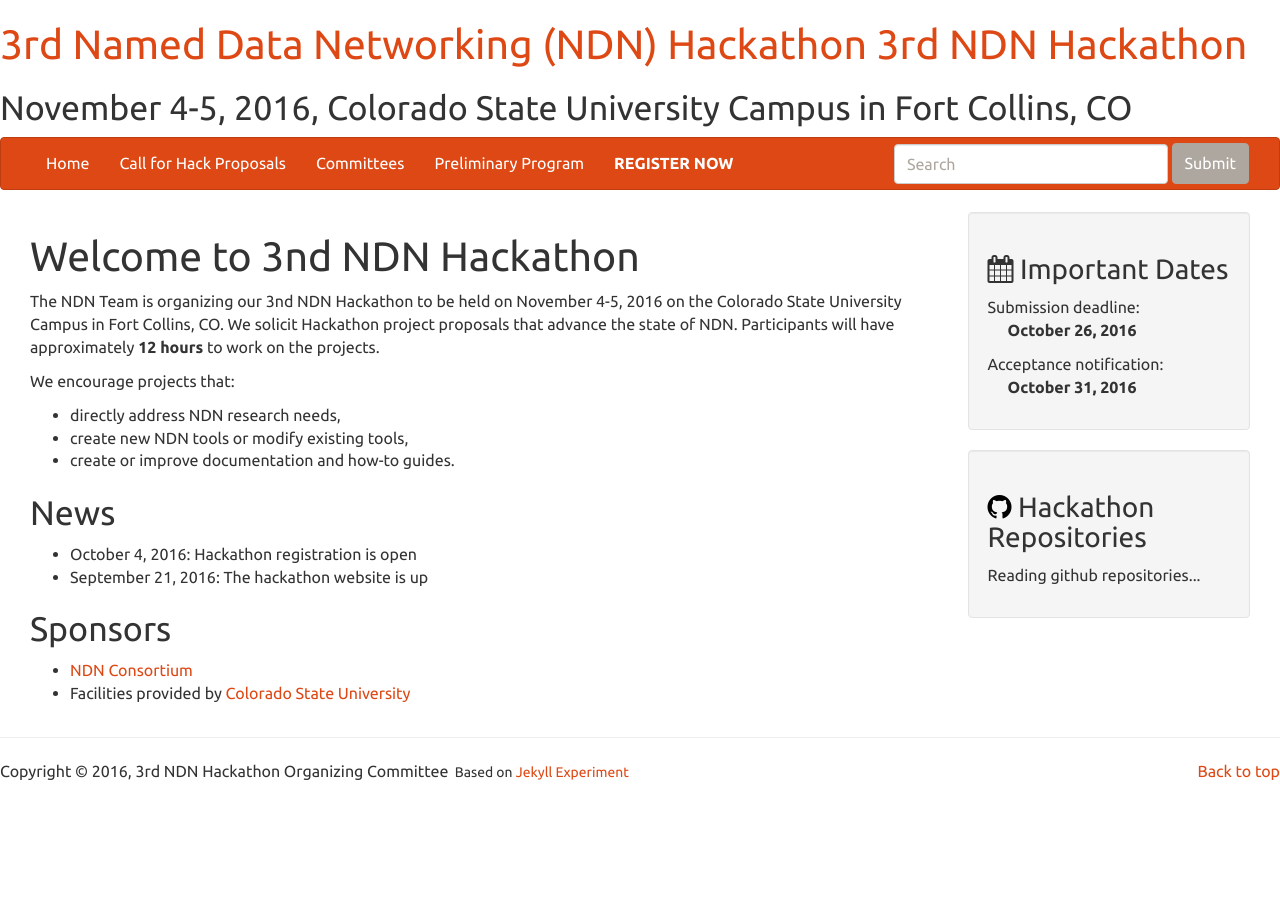
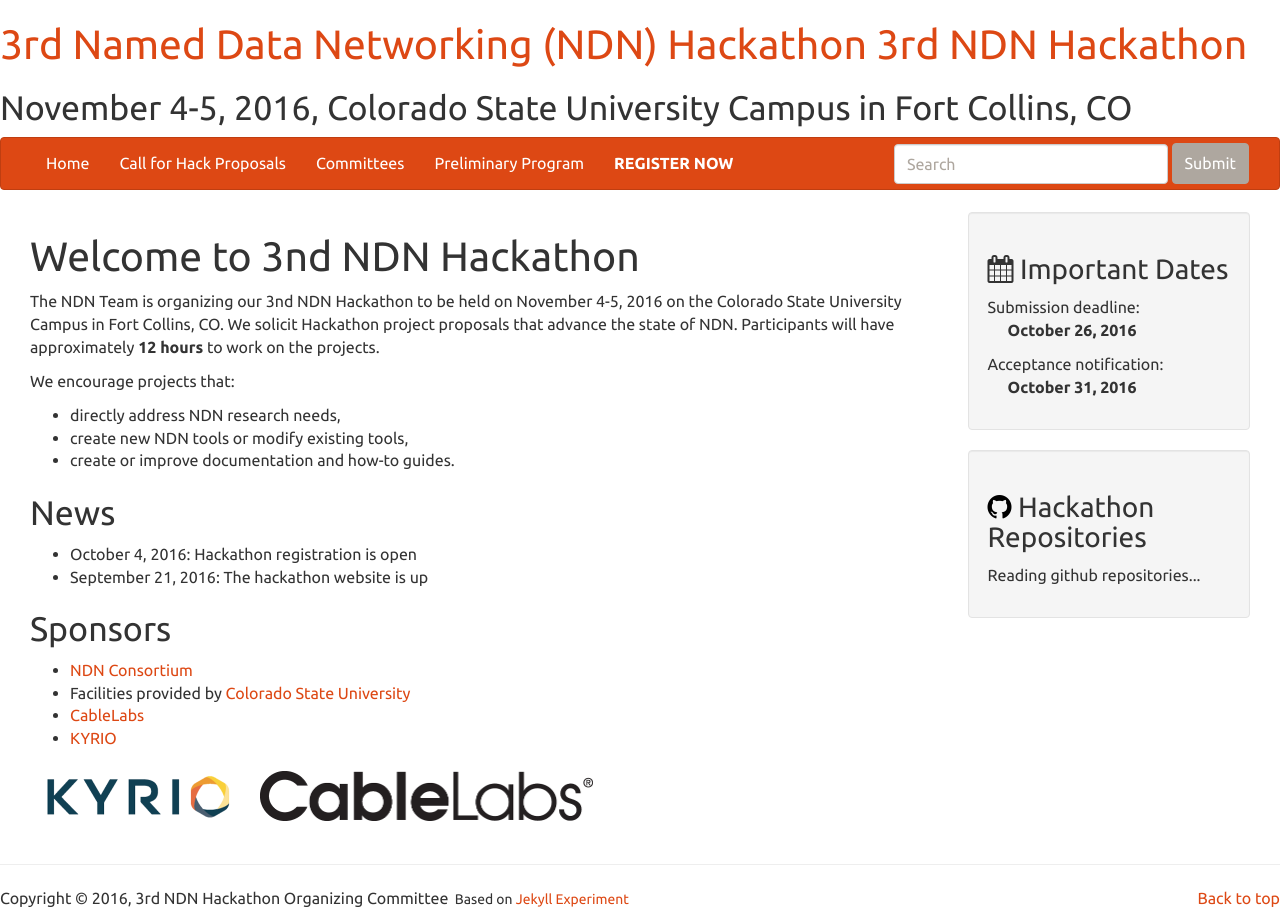
Before and after one commit to 3rd-ndn-hackathon/3rd-ndn-hackathon.github.io, a Jekyll site: the page built from index.md, in a window 1280 px wide. Built offline with Jekyll 4.4.1, drawn with Linux system fonts in a browser that asks for light colours; comment, search, counter and statistics services are not loaded; before the commit the page ends 900 px from its top, so only the background shows below that.

Commit message:
Add sponsors

```diff
--- a/index.md
+++ b/index.md
@@ -20,3 +20,8 @@ We encourage projects that:
 
 - [NDN Consortium](http://named-data.net/consortium/)
 - Facilities provided by [Colorado State University](https://www.cs.colostate.edu/cstop/)
+- [CableLabs](http://www.cablelabs.com/)
+- [KYRIO](http://www.kyrio.com/)
+
+[<img src="{{ site.baseurl }}/images/KYRIO-logo.png" style="margin: 10px; height: 50px" alt="KYRIO"/>](http://www.cablelabs.com/)
+[<img src="{{ site.baseurl }}/images/CableLabs-logo.png" style="margin: 10px; height: 50px" alt="CableLabs"/>](http://www.kyrio.com/)
```
Also changed, not shown: images/CableLabs-logo.png (added), images/KYRIO-logo.png (added).
